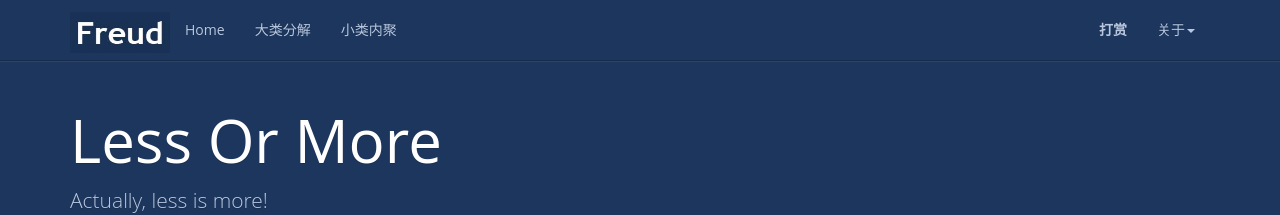
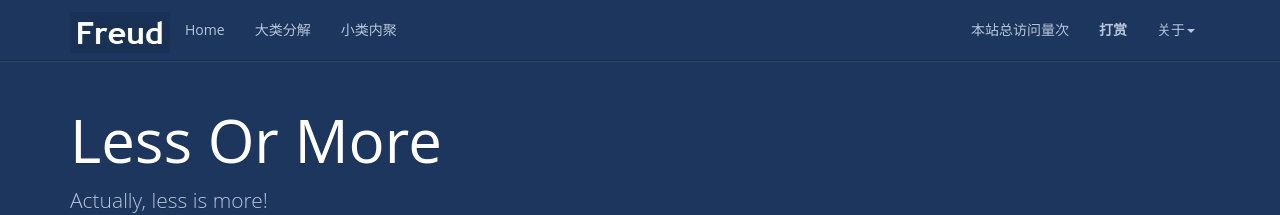
Before and after one commit to pengmengxing/pengmengxing.github.io, a Jekyll site: the page built from index.html, in a window 1280 px wide. Shown: the top 215 px of the page. Built offline with Jekyll 4.4.1, drawn with Linux system fonts in a browser that asks for light colours; nearby versions of some CDN libraries; the list of posts is cut into pages by our own code; comment, search, counter and statistics services are not loaded.

Commit message:
add the visitor count analysis

```diff
--- a/_includes/footer.html
+++ b/_includes/footer.html
@@ -10,3 +10,4 @@
 <script src="{{ '/styles/js/holder.min.js' | prepend: site.baseurl }}"></script>
 <script src="{{ '/styles/js/lessismore.js' | prepend: site.baseurl }}"></script>
 <script src="{{ '/styles/js/application.js' | prepend: site.baseurl }}"></script>
+<script async src="//dn-lbstatics.qbox.me/busuanzi/2.3/busuanzi.pure.mini.js"></script>
--- a/_includes/header.html
+++ b/_includes/header.html
@@ -24,6 +24,9 @@
       </ul>
       <ul class="nav navbar-nav navbar-right">
         <li>
+            <a><span id="busuanzi_container_site_pv">本站总访问量<span id="busuanzi_value_site_pv"></span>次</span></a>
+        </li>
+        <li>
           <a href="{{ '/donate/' | prepend: site.baseurl }}"><strong>打赏</strong></a>
         </li>
         <li class="dropdown">
```
